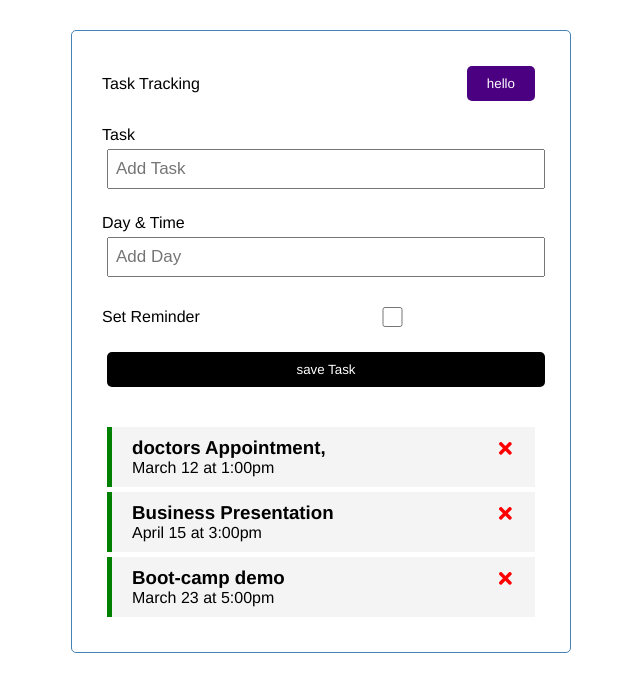
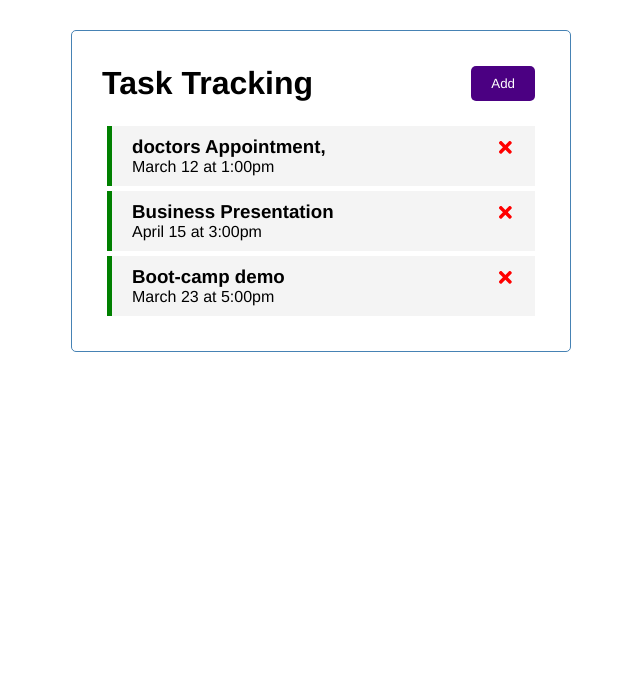
Before and after one commit to Code-250/Task-Tracker, a React (Create React App) app: page / in a window 1280 px wide. Shown: the top 692 px of the page, without its empty margins (319-959 px from the left). Built offline with nearby package versions, Linux system fonts and the light colour scheme.

Commit message:
pulled input tasks to DOM and toggled form input field

```diff
--- a/src/App.js
+++ b/src/App.js
@@ -3,6 +3,9 @@ import {useState } from "react";
 import Tasks from "./components/Tasks";
 import AddTask from "./components/AddTask";
 function App (){
+
+    const [showAddTask, setShowAddTask] =
+    useState(false)
     const [tasks, setTasks] =useState([
          {
             id:1,
@@ -24,6 +27,17 @@ function App (){
         },
     ])
 
+    //                 Add Task         \\
+
+    const addTask = (task)=>{
+    const id = Math.floor(Math.random() *
+
+    1000) + 2
+
+    const newTask ={id, ...task}
+    setTasks([...tasks, newTask])
+    }
+
     //               delete Task         \\
 
     const deleteTask = (id)=>{
@@ -42,8 +56,11 @@ function App (){
 
     return(
           <div className="container">
-              <Header/>
-              <AddTask />
+              <Header onAdd ={()=>setShowAddTask
+            (!showAddTask)}
+            showAdd={showAddTask}/>
+             {showAddTask && <AddTask onAdd=
+             {addTask}/> }
              {tasks.length >0 ? (<Tasks
              tasks={tasks}
              onDelete={deleteTask}
--- a/src/components/AddTask.js
+++ b/src/components/AddTask.js
@@ -1,15 +1,31 @@
 import { useState } from "react";
 
 
-const AddTask = () => {
+const AddTask = ({onAdd}) => {
 
     const [text, setText] =useState("")
     const [day, setDay] =useState("")
     const [reminder, setReminder] =useState(false);
 
 
+    const onSubmit = (e)=>{
+        e.preventDefault()
+
+        if(!text){
+            alert("please add a task")
+            return
+        }
+
+        onAdd({text, day, reminder})
+
+        setText("")
+        setDay("")
+        setReminder(false)
+    }
+
     return (
-        <form className="add-form">
+        <form className="add-form"
+            onSubmit={onSubmit}>
             <div className="form-control">
                 <label>Task</label>
                 <input type="text"
@@ -22,7 +38,7 @@ const AddTask = () => {
             <div className="form-control">
                 <label>Day & Time</label>
                 <input type="text"
-                placeholder="Add Day"
+                placeholder="Add Day & Time"
                 value={day}
                 onChange={(e)=>setDay
                 (e.target.value)}/>
@@ -31,6 +47,7 @@ const AddTask = () => {
             form-control-check">
                 <label>Set Reminder</label>
                 <input type="checkbox"
+                checked={reminder}
                 value={reminder}
                 onChange={(e)=>setReminder
                     (e.currentTarget.checked)}
--- a/src/components/Button.js
+++ b/src/components/Button.js
@@ -1,14 +1,11 @@
 import propTypes from "prop-types";
 
-const Button =({text, color})=>{
-  return <button style={{backgroundColor: color}} className="btn">{text} </button>
+const Button =({ onClick,text, color })=>{
+  return <button onClick={onClick} style={{backgroundColor:color}} className="btn">{text} </button>
 
 
 }
-Button.defaultProps ={
-  text:"hello",
-  color:"indigo"
-}
+
 
 Button.propTypes ={
   text:propTypes.string,
--- a/src/components/Header.js
+++ b/src/components/Header.js
@@ -2,11 +2,14 @@ import Button from "./Button";
 import propTypes from "prop-types"
 import "../index.css";
 
-const Header =({title, text,color})=>{
+const Header =({title, showAdd, onAdd})=>{
+
     return(
         <div className="header">
-            <header className="title">{title}</header>
-            <Button  text={text} color={color}/>
+            <h1 className="title">{title}</h1>
+            <Button  text={!showAdd ? "Add" :  "close"}
+             color={!showAdd ? "indigo" : "red"}
+            onClick={onAdd}/>
         </div>
     )
 }
```
Also changed, not shown: 1 other file (tests, documents, lock files or other folders).
